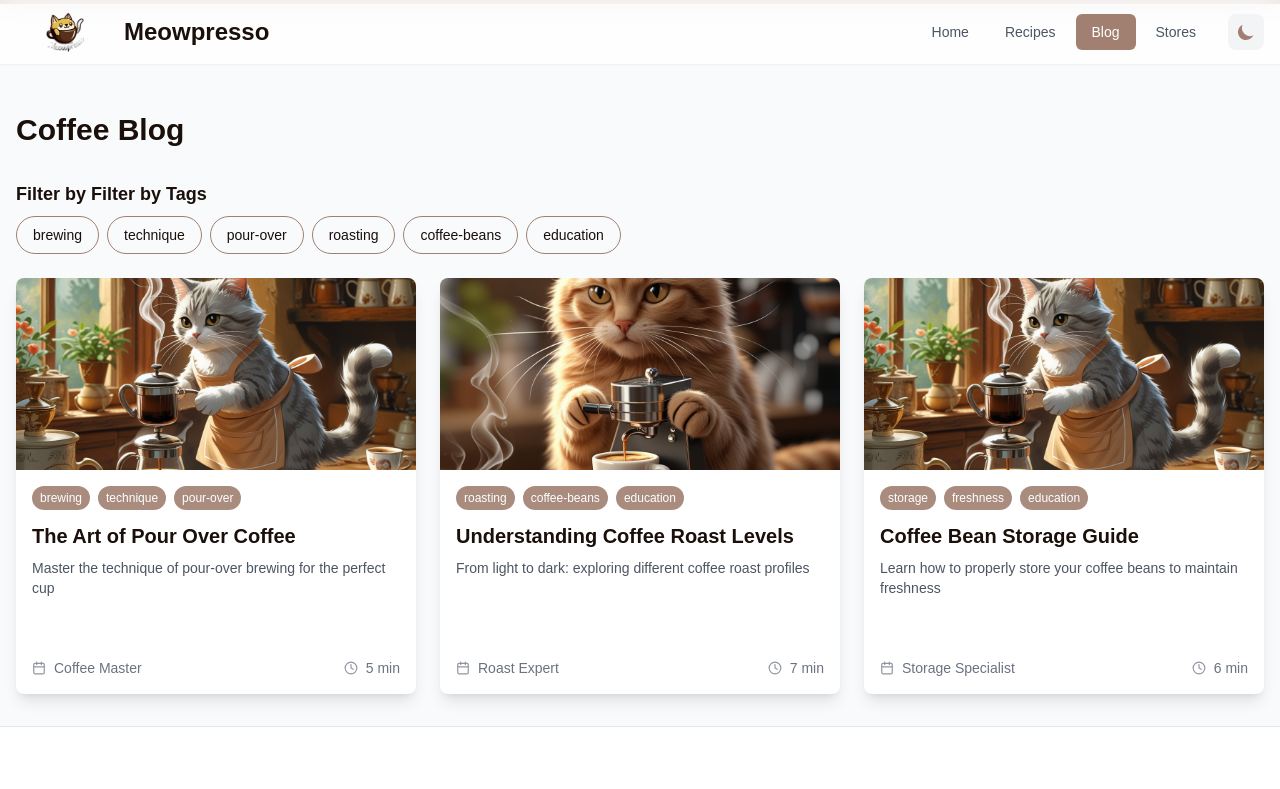
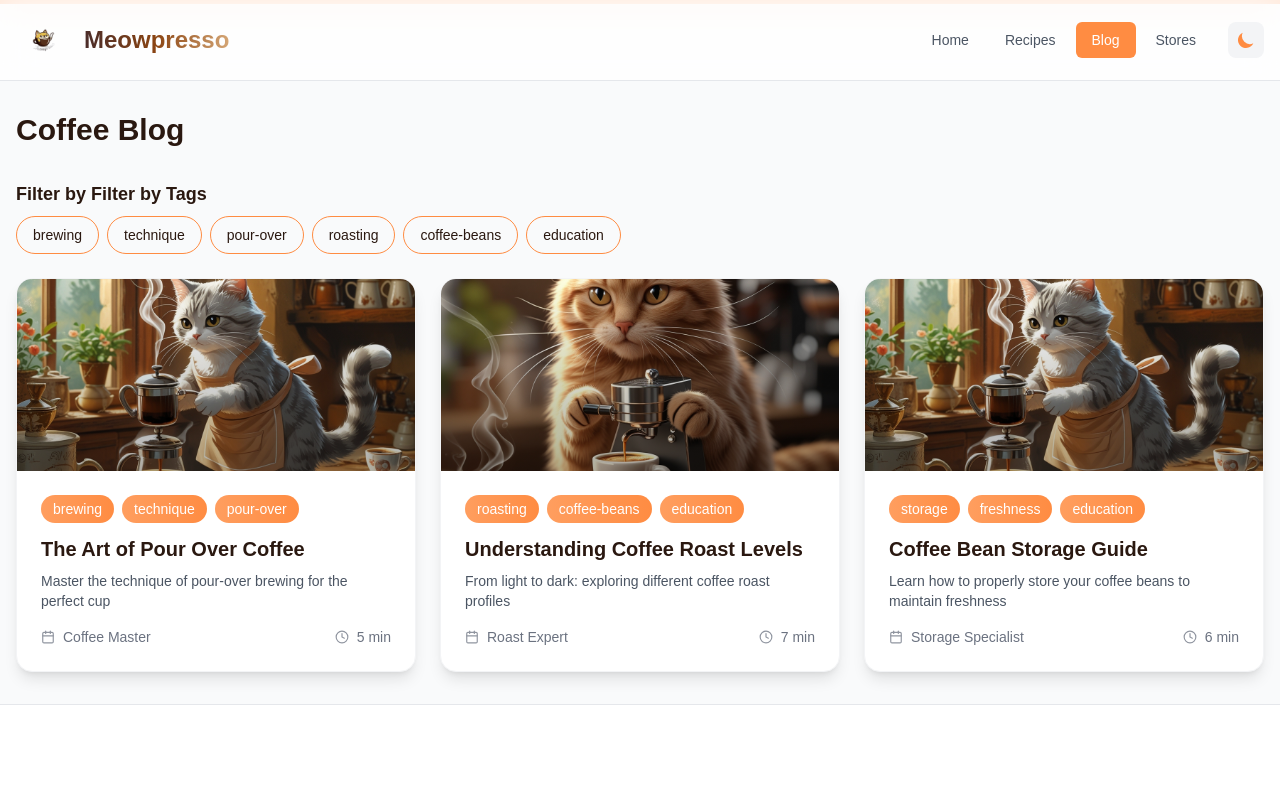
Before and after one commit to Abdelrahman-H-Mahmoud/meowpresso, a Next.js app: page /blogs in a window 1280 px wide. Shown: the top 789 px of the page. Built offline with nearby package versions, Linux system fonts and the light colour scheme.

Commit message:
fix: enhance ui/ux

```diff
--- /dev/null
+++ b/src/components/Button.tsx
@@ -0,0 +1,23 @@
+'use client';
+
+import { motion } from 'framer-motion';
+import { ReactNode } from 'react';
+
+interface ButtonProps {
+  children: ReactNode;
+  onClick?: () => void;
+  className?: string;
+}
+
+export function Button({ children, onClick, className = '' }: ButtonProps) {
+  return (
+    <motion.button
+      whileHover={{ scale: 1.05 }}
+      whileTap={{ scale: 0.95 }}
+      className={`inline-flex items-center px-6 py-3 bg-gradient-to-r from-brown-500 to-brown-600 dark:from-accent-500 dark:to-accent-600 text-white rounded-full font-medium shadow-lg hover:shadow-xl transition-shadow ${className}`}
+      onClick={onClick}
+    >
+      {children}
+    </motion.button>
+  );
+}
--- a/src/components/Card.tsx
+++ b/src/components/Card.tsx
@@ -31,23 +31,23 @@ export function Card({
   meta
 }: CardProps) {
   return (
-    <Link href={href} className="block transform hover:-translate-y-1 transition-all duration-300">
-      <article className="bg-white dark:bg-gray-800 rounded-lg shadow-lg overflow-hidden hover:shadow-xl transition-all duration-300 h-[26rem]">
-        <div className="relative h-48 group">
+    <Link href={href} className="group block transform hover:-translate-y-2 transition-all duration-300">
+      <article className="bg-white dark:bg-gray-800 rounded-2xl shadow-lg overflow-hidden border border-gray-100 dark:border-gray-700">
+        <div className="relative h-48 overflow-hidden">
           <Image
             src={imageUrl}
             alt={imageAlt}
             fill
-            className="object-cover transition-transform duration-500 group-hover:scale-110"
+            className="object-cover transform transition-transform duration-500 group-hover:scale-110"
           />
-          <div className="absolute inset-0 bg-black/20 opacity-0 group-hover:opacity-100 transition-opacity duration-300" />
+          <div className="absolute inset-0 bg-gradient-to-t from-black/30 to-transparent" />
         </div>
-        <div className="p-4 flex flex-col h-[calc(26rem-12rem)]">
+        <div className="p-6">
           <div className="flex flex-wrap gap-2 mb-3">
             {tags.map((tag, index) => (
               <span
                 key={index}
-                className="px-2 py-1 text-xs font-medium text-white bg-brown-600/90 dark:bg-accent-500/90 rounded-full"
+                className="px-3 py-1 text-sm font-medium text-white bg-gradient-to-r from-brown-500 to-brown-600 dark:from-accent-500 dark:to-accent-600 rounded-full"
               >
                 {tag.label}
               </span>
--- a/src/components/Footer.tsx
+++ b/src/components/Footer.tsx
@@ -1,9 +1,9 @@
 'use client';
 
 import Link from 'next/link';
-import Image from 'next/image';
 import { motion } from 'framer-motion';
 import { Github, Twitter, Instagram, Coffee } from 'lucide-react';
+import { Logo } from '@/components/Logo';
 
 const navigation = {
   main: [
@@ -24,23 +24,7 @@ export function Footer() {
     <footer className="bg-white dark:bg-gray-900 border-t border-gray-200 dark:border-gray-800">
       <div className="mx-auto max-w-7xl px-6 py-16">
         <div className="flex flex-col items-center gap-10">
-          <motion.div
-            whileHover={{ scale: 1.05 }}
-            className="group"
-          >
-            <Link href="/" className="flex items-center gap-4">
-              <Image
-                src="/images/logo.png"
-                alt="Meowpresso"
-                width={60}
-                height={60}
-                className="object-contain transition-transform group-hover:rotate-6"
-              />
-              <span className="text-2xl font-bold bg-gradient-to-r from-brown-600 to-accent-500 dark:from-accent-400 dark:to-brown-400 bg-clip-text text-transparent">
-                Meowpresso
-              </span>
-            </Link>
-          </motion.div>
+          <Logo size="lg" />
 
           <nav className="flex flex-wrap justify-center gap-x-8 gap-y-4" aria-label="Footer">
             {navigation.main.map((item) => (
--- a/src/components/LoadingSpinner.tsx
+++ b/src/components/LoadingSpinner.tsx
@@ -1,7 +1,13 @@
 export function LoadingSpinner() {
   return (
-    <div className="flex items-center justify-center">
-      <div className="animate-spin rounded-full h-8 w-8 border-b-2 border-brown-600 dark:border-accent-400"></div>
+    <div className="flex flex-col items-center gap-4">
+      <div className="relative w-20 h-20">
+        <div className="absolute inset-0 rounded-full border-4 border-gray-200 dark:border-gray-700" />
+        <div className="absolute inset-0 rounded-full border-4 border-brown-500 dark:border-accent-500 border-t-transparent animate-spin" />
+      </div>
+      <p className="text-gray-500 dark:text-gray-400 animate-pulse">
+        Brewing your content...
+      </p>
     </div>
   );
 }
--- /dev/null
+++ b/src/components/Logo.tsx
@@ -0,0 +1,40 @@
+'use client';
+
+import Link from 'next/link';
+import Image from 'next/image';
+import { motion } from 'framer-motion';
+
+interface LogoProps {
+  size?: 'sm' | 'md' | 'lg';
+  className?: string;
+}
+
+const sizes = {
+  sm: { width: 48, height: 48, text: 'text-xl' },
+  md: { width: 56, height: 56, text: 'text-2xl' },
+  lg: { width: 72, height: 72, text: 'text-2xl' },
+};
+
+export function Logo({ size = 'md', className = '' }: LogoProps) {
+  const dimensions = sizes[size];
+
+  return (
+    <motion.div
+      whileHover={{ scale: size === 'lg' ? 1.15 : 1.05 }}
+      className={`group ${className}`}
+    >
+      <Link href="/" className="flex items-center gap-3">
+        <Image
+          src="/images/logo.png"
+          alt="Meowpresso"
+          width={dimensions.width}
+          height={dimensions.height}
+          className="transform transition-transform group-hover:rotate-12"
+        />
+        <span className={`${dimensions.text} font-bold bg-gradient-to-r from-[#4A2C2A] via-[#8B4513] to-[#D4A574] dark:from-[#8B4513] dark:via-[#D4A574] dark:to-[#DEB887] bg-clip-text text-transparent`}>
+          Meowpresso
+        </span>
+      </Link>
+    </motion.div>
+  );
+}
--- a/src/components/Navbar.tsx
+++ b/src/components/Navbar.tsx
@@ -4,7 +4,7 @@ import Link from "next/link";
 import { usePathname } from "next/navigation";
 import { ThemeToggle } from '@/components/ThemeToggle';
 import { useState } from 'react';
-import Image from 'next/image';
+import { Logo } from '@/components/Logo';
 
 export default function Navbar() {
   const pathname = usePathname();
@@ -13,22 +13,9 @@ export default function Navbar() {
   const isActive = (path: string) => pathname === path;
 
   return (
-    <nav className="fixed w-full bg-white/80 dark:bg-gray-900/80 backdrop-blur-md shadow-sm z-50">
-      <div className="container mx-auto px-4">
-        <div className="flex items-center justify-between h-16">
-          <Link
-            href="/"
-            className="flex items-center gap-2 text-2xl font-bold text-coffee-dark dark:text-white hover:text-brown-600 transition-colors"
-          >
-            <Image
-              src="/images/logo.png"
-              alt="Meowpresso Logo"
-              width={100}
-              height={100}
-              className="rounded-full"
-            />
-            <span>Meowpresso</span>
-          </Link>
+    <header className="fixed top-0 left-0 right-0 z-50 bg-white/80 dark:bg-gray-900/80 backdrop-blur-lg border-b border-gray-200 dark:border-gray-800">
+      <nav className="container mx-auto px-4 h-20 flex items-center justify-between">
+        <Logo size="md" />
 
         {/* Desktop Navigation */}
         <div className="hidden md:flex items-center gap-4">
@@ -86,7 +73,7 @@ export default function Navbar() {
             </svg>
           </button>
         </div>
-        </div>
+      </nav>
 
       {/* Mobile Navigation */}
       <div
@@ -116,7 +103,6 @@ export default function Navbar() {
           ))}
         </div>
       </div>
-      </div>
-    </nav>
+    </header>
   );
 }
--- a/tailwind.config.ts
+++ b/tailwind.config.ts
@@ -12,28 +12,28 @@ export default {
         background: "var(--background)",
         foreground: "var(--foreground)",
         brown: {
-          50: '#fdf8f6',
-          100: '#f2e8e5',
-          200: '#eaddd7',
-          300: '#e0cec7',
-          400: '#d2bab0',
-          500: '#bfa094',
-          600: '#a18072',
-          700: '#977669',
-          800: '#846358',
-          900: '#43302b',
+          50: '#FFF8F3',
+          100: '#FFE6D5',
+          200: '#FFD4B8',
+          300: '#FFC29A',
+          400: '#FFB07D',
+          500: '#FF9E5F',
+          600: '#FF8C42',
+          700: '#E67A35',
+          800: '#CC6828',
+          900: '#B3561B',
         },
         accent: {
-          50: '#FFF5E9',
-          100: '#FFE4C4',
-          200: '#FFD09B',
-          300: '#FFBC72',
-          400: '#FFA849',
-          500: '#FF9420',
-          600: '#FF8000',
-          700: '#CC6600',
-          800: '#994D00',
-          900: '#663300',
+          50: '#FFF3E0',
+          100: '#FFE0B2',
+          200: '#FFCC80',
+          300: '#FFB74D',
+          400: '#FFA726',
+          500: '#FF9800',
+          600: '#FB8C00',
+          700: '#F57C00',
+          800: '#EF6C00',
+          900: '#E65100',
         },
         mocha: {
           50: '#F9F5F2',
@@ -47,8 +47,8 @@ export default {
           800: '#4D2E23',
           900: '#331F18',
         },
-        'coffee-dark': '#1A0F0A',
-        'coffee-light': '#B87A4B',
+        'coffee-dark': '#2A1810',
+        'coffee-light': '#D4A574',
       },
       typography: ({ theme }: { theme: any }) => ({
         DEFAULT: {
```
Lines whose indentation alone changed are shown as unchanged.
